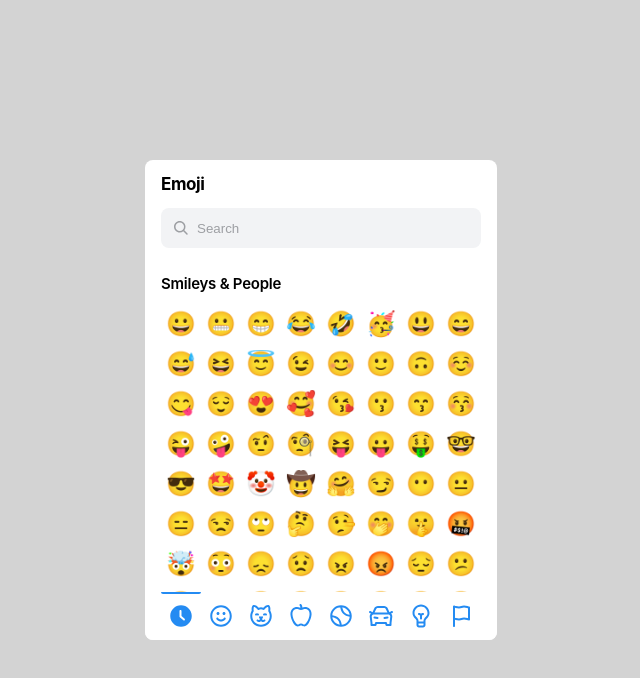
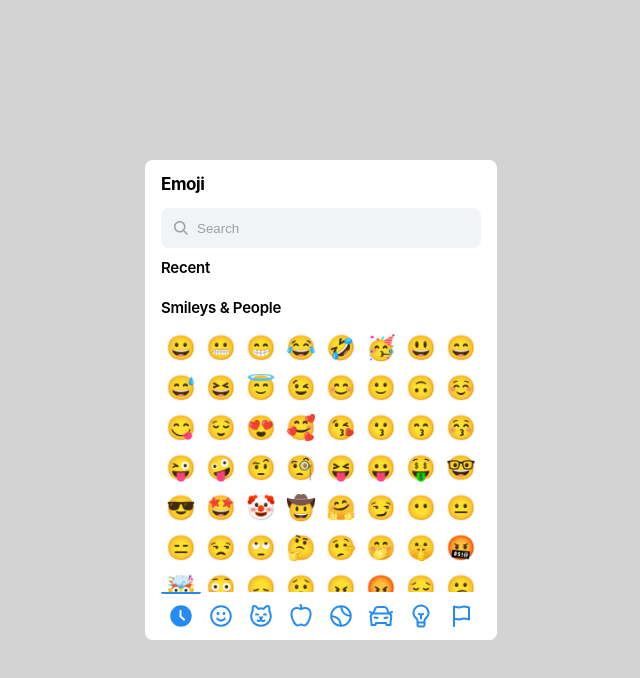
Before and after one commit to metreniuk/emoji-picker, a React (Create React App) app: page / in a window 1280 px wide. Shown: the top 678 px of the page, without its empty margins (319-959 px from the left). Built offline with nearby package versions, Linux system fonts and the light colour scheme.

Commit message:
Implement recent section functionality

```diff
--- a/src/EmojiPicker/EmojiPicker.tsx
+++ b/src/EmojiPicker/EmojiPicker.tsx
@@ -6,18 +6,37 @@ import Search from "./components/Search";
 import CategoriesListing from "./components/CategoriesListing";
 import Footer from "./components/Footer";
 import { UserCategory, ScrolledSection, EmojiEntry } from "./types";
-import emojiShape from "../emoji-list";
+import emojiByCategory, { EmojiItem, emojiMap } from "../emoji-list";
 
-const emojiEntries = Object.entries(emojiShape) as EmojiEntry[];
-const emoji: EmojiEntry[] = [["recent", []], ...emojiEntries];
+// TODO change active category depending on scroll
 
 const EmojiPicker = () => {
   const [scrolledSections, setScrolledSections] = useState<
     ScrolledSection[] | []
   >([]);
+
+  const [usageCountMap, setUsageCountMap] = useState<{
+    [category: string]: number;
+  }>({});
+  const addRecent = emojiItem => {
+    const usageCount = usageCountMap[emojiItem.id];
+    if (usageCount) {
+      setUsageCountMap({ ...usageCountMap, [emojiItem.id]: usageCount + 1 });
+    } else {
+      setUsageCountMap({ ...usageCountMap, [emojiItem.id]: 1 });
+    }
+  };
+
+  const recentEmoji: EmojiItem[] = Object.entries(usageCountMap)
+    .sort(([_, x], [__, y]) => y - x)
+    .map(([id]) => id)
+    .map(id => ({ id, value: emojiMap[id] }));
+
   const [activeCategory, setActiveCategory] = useState<UserCategory>("recent");
 
-  const handleCategoryClick = category => {
+  const emojiEntries = Object.entries(emojiByCategory) as EmojiEntry[];
+  const emoji: EmojiEntry[] = [["recent", recentEmoji], ...emojiEntries];
+  const handleCategoryClick = (category: UserCategory) => {
     setActiveCategory(category);
     const sectionIndex = emoji.findIndex(([id]) => category === id);
     const scrolledSection = scrolledSections[sectionIndex];
@@ -37,6 +56,7 @@ const EmojiPicker = () => {
         scrolledSections={scrolledSections}
         setScrolledSections={setScrolledSections}
         emoji={emoji}
+        onItemClick={addRecent}
       />
       <Footer
         className="emoji-picker__footer"
--- a/src/EmojiPicker/components/CategoriesListing/CategoriesListing.tsx
+++ b/src/EmojiPicker/components/CategoriesListing/CategoriesListing.tsx
@@ -4,8 +4,10 @@ import "./CategoriesListing.css";
 
 import { ScrolledSection, EmojiEntry } from "../../types";
 import Section from "./components/Section";
+import { EmojiItem } from "../../../emoji-list";
 
 const titlesMap = {
+  recent: "Recent",
   people: "Smileys & People",
   animals_and_nature: "Animals & Nature",
   food_and_drink: "Food & Drink",
@@ -49,12 +51,14 @@ interface Props {
   scrolledSections: ScrolledSection[];
   setScrolledSections(scrolledSections: ScrolledSection[]): void;
   emoji: EmojiEntry[];
+  onItemClick(item: EmojiItem): void;
 }
 
 const CategoriesListing = ({
   scrolledSections,
   setScrolledSections,
   emoji,
+  onItemClick,
 }: Props) => {
   const ref = useRef<HTMLDivElement>(null);
 
@@ -75,6 +79,7 @@ const CategoriesListing = ({
           isScrolled={isScrolledValues[i]}
           index={i}
           items={items}
+          onItemClick={onItemClick}
         />
       ))}
     </div>
--- a/src/EmojiPicker/components/CategoriesListing/components/Section/Section.tsx
+++ b/src/EmojiPicker/components/CategoriesListing/components/Section/Section.tsx
@@ -1,6 +1,9 @@
 import React, { forwardRef } from "react";
 import classNames from "classnames";
+
 import "./Section.css";
+
+import { EmojiItem } from "../../../../../emoji-list";
 
 interface CategoryItem {
   id: string;
@@ -12,6 +15,7 @@ interface Props {
   title: string;
   index: number;
   isScrolled: boolean;
+  onItemClick(item: EmojiItem): void;
   items?: CategoryItem[];
 }
 
@@ -20,7 +24,10 @@ const defaultItems = new Array(10).fill(undefined);
 // TODO Fix not centered emoji
 // TODO The padding when scrollbar is enabled
 const Section = forwardRef<HTMLElement, Props>(
-  ({ className, title, index, isScrolled, items = defaultItems }, ref) => (
+  (
+    { className, title, index, isScrolled, onItemClick, items = defaultItems },
+    ref
+  ) => (
     <section
       className={classNames(
         "section",
@@ -36,7 +43,13 @@ const Section = forwardRef<HTMLElement, Props>(
       </h2>
       <div className="section__icons-list">
         {items.map(({ id, value }) => (
-          <div className="section__icon-wrapper" key={id}>
+          <div
+            className="section__icon-wrapper"
+            key={id}
+            onClick={() => {
+              onItemClick({ id, value });
+            }}
+          >
             {value}
           </div>
         ))}
--- a/src/EmojiPicker/types.ts
+++ b/src/EmojiPicker/types.ts
@@ -13,8 +13,12 @@ export type UserCategory = "recent" | Category;
 
 export type EmojiEntry = [UserCategory, EmojiItem[]];
 
+export type EmojiByCategory = {
+  [category in Category]: EmojiItem[];
+};
+
 export type EmojiMap = {
-  [category in Category]: EmojiItem[];
+  [category in Category]: string;
 };
 
 export interface ScrolledSection {
--- a/src/emoji-list/index.ts
+++ b/src/emoji-list/index.ts
@@ -1,7 +1,6 @@
-import { EmojiMap } from "../EmojiPicker/types";
+import { EmojiByCategory, EmojiMap } from "../EmojiPicker/types";
 
 const emojilib: EmojiLib = require("emojilib").lib;
-const fs = require("fs");
 
 interface EmojiLib {
   [emojiId: string]: {
@@ -20,7 +19,7 @@ export const categories = [
   "flags",
 ];
 
-const emojiShape: EmojiMap = Object.entries(emojilib).reduce(
+const emojiByCategory: EmojiByCategory = Object.entries(emojilib).reduce(
   (categories, [id, meta]) => {
     const { category, char } = meta;
 
@@ -41,9 +40,16 @@ const emojiShape: EmojiMap = Object.entries(emojilib).reduce(
   }
 );
 
+const emojiMap = Object.entries(emojilib).reduce(
+  (acc, [id, { char }]) => ({ ...acc, [id]: char }),
+  {} as EmojiMap
+);
+
 export interface EmojiItem {
   id: string;
   value: string;
 }
 
-export default emojiShape;
+export { emojiMap };
+
+export default emojiByCategory;
```
